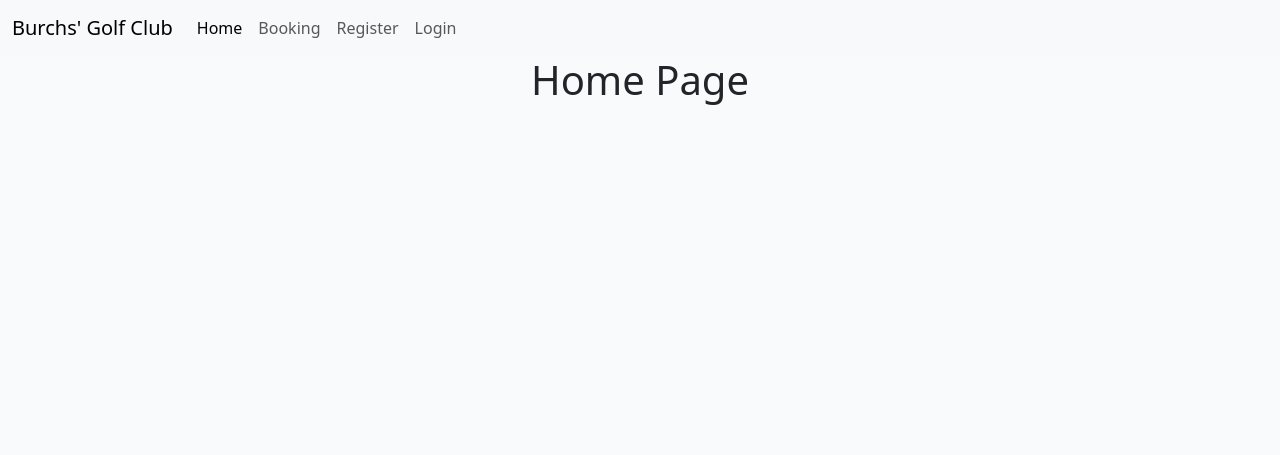
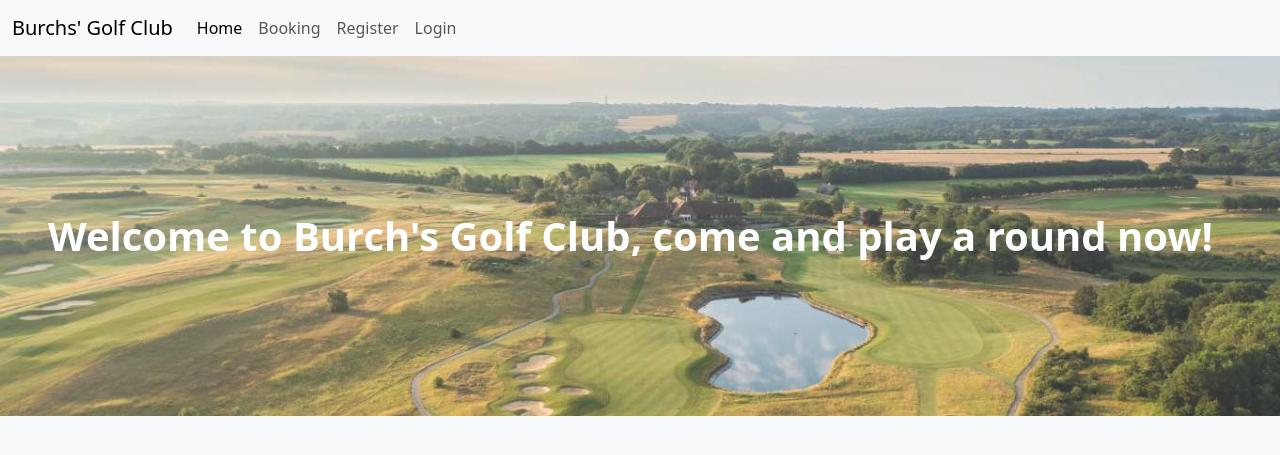
Before and after one commit to James-Burch/PP4-Django-Project, a Django app: page / in a window 1280 px wide. Shown: the top 455 px of the page. Run offline with Django 5.2, Linux system fonts and the light colour scheme.

Commit message:
Begin to style home page

```diff
--- a/bookapp/models.py
+++ b/bookapp/models.py
@@ -20,9 +20,9 @@ class Booking(models.Model):
     ]
 
     user = models.ForeignKey(User, on_delete=models.CASCADE)
-    date = models.ForeignKey(AvailableDate, on_delete=models.CASCADE, null=True)
-    time_slot = models.CharField(max_length=10, choices=TIME_SLOTS, null=True)
-    created_at = models.DateTimeField(auto_now_add=True, null=True)
+    date = models.ForeignKey(AvailableDate, on_delete=models.CASCADE)
+    time_slot = models.CharField(max_length=10, choices=TIME_SLOTS)
+    created_at = models.DateTimeField(auto_now_add=True)
 
     class Meta:
         unique_together = ('date', 'time_slot')
--- a/bookapp/templates/base.html
+++ b/bookapp/templates/base.html
@@ -71,12 +71,6 @@
   </div>
     <!-- Page Content -->
     {% block content %} {% endblock %}
-
-
-    <script src="https://cdn.jsdelivr.net/npm/bootstrap@5.3.3/dist/js/bootstrap.bundle.min.js"
-        integrity="sha384-YvpcrYf0tY3lHB60NNkmXc5s9fDVZLESaAA55NDzOxhy9GkcIdslK1eN7N6jIeHz"
-        crossorigin="anonymous"></script>
-    <script src="assets/js/script.js"></script>
 </body>
 
 </html>
--- a/bookapp/templates/bookingpage.html
+++ b/bookapp/templates/bookingpage.html
@@ -15,7 +15,7 @@
             </div>
         </div>
         <div class="card col-5">
-            <h1>Book a Time Slot</h1>
+            <h1 class="text-white">Book a Time Slot</h1>
             <form method="post">
                 {% csrf_token %}
                 {{ form.date.label_tag }} {{ form.date }}
--- a/bookapp/templates/home.html
+++ b/bookapp/templates/home.html
@@ -1,4 +1,8 @@
 {% extends "base.html" %} {% block title %} Home Page {% endblock %}
 {% block content %}
-<h1 class="text-center">Home Page</h1>
+<div class="course-bg-image d-flex align-items-center overlay-md">
+    <div class="ml-5">
+        <h1 class="text-white fw-bold m-5">Welcome to Burch's Golf Club, come and play a round now!</h1>
+    </div>
+</main>
 {% endblock %}
--- a/static/css/style.css
+++ b/static/css/style.css
@@ -115,3 +115,24 @@ body {
 .approval {
     color: rgb(222, 146, 168);
 }
+
+.text-white {
+    color: white;
+}
+
+
+
+/* ----------------------------- Home page styling */
+
+.course-bg-image {
+    background-image: url("/static/images/course-image.jpg");
+    background-size: cover;
+    background-position: center;
+    width: 100%;
+    height: 45vh;
+}
+
+.overlay-md {
+    background-color: #343437;
+    opacity: 80%;
+}
```
Also changed, not shown: static/images/course-image.jpg (added).
